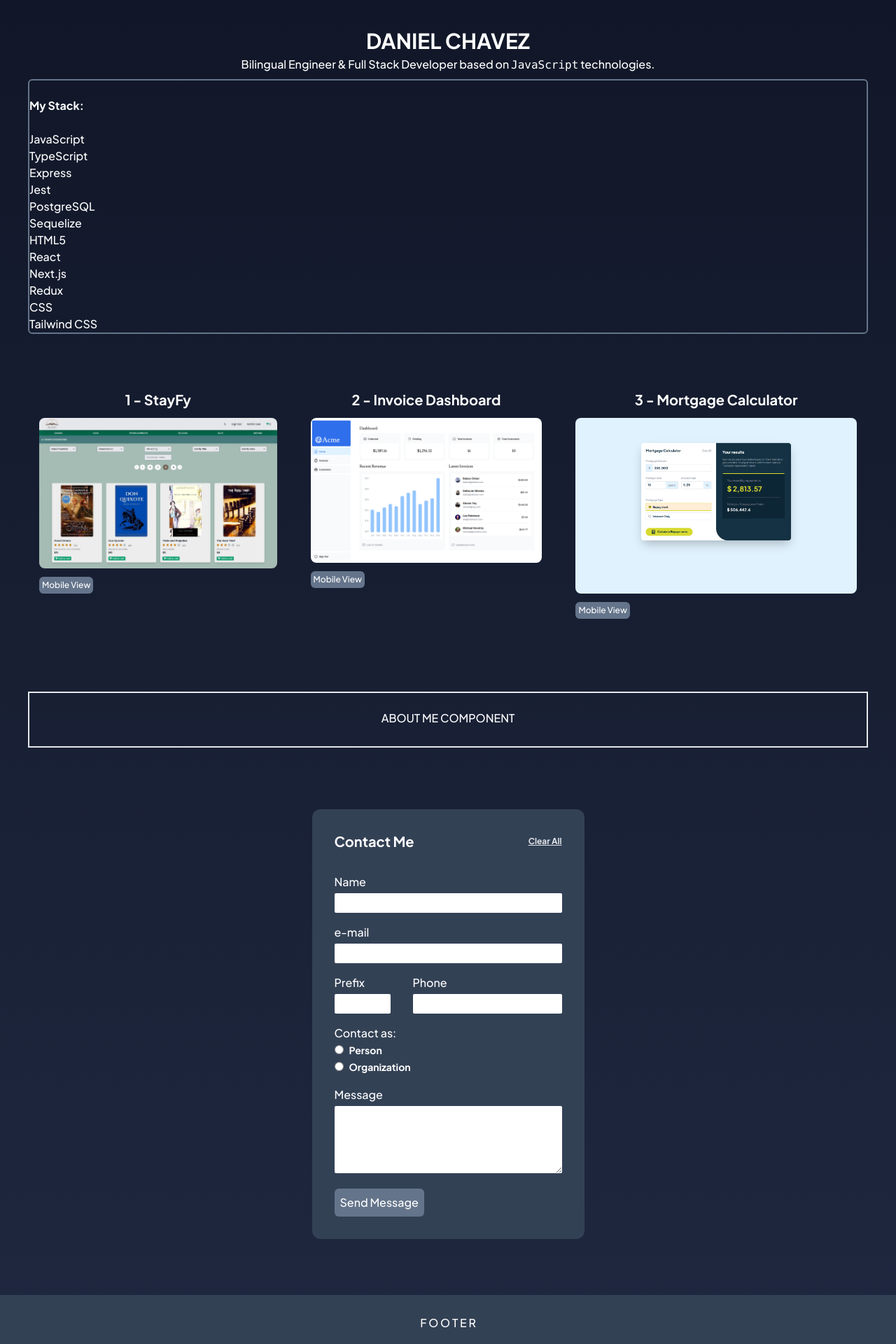
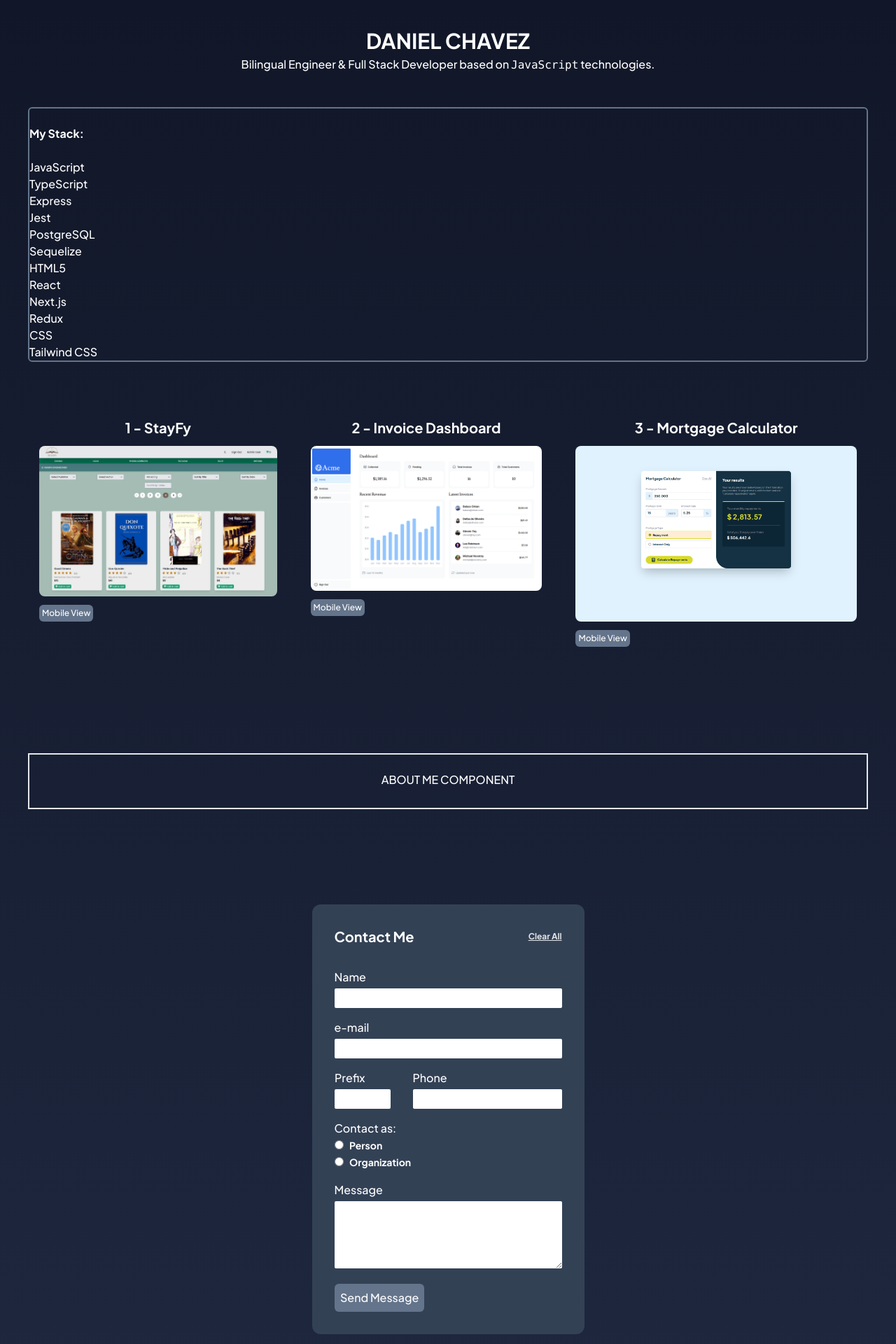
Before and after one commit to danielchavezs/portfolio, a Next.js app in the folder portfolio/: page / in a window 1280 px wide. Shown: the top 1920 px of the page at 70% size. Built offline with nearby package versions, Linux system fonts and the light colour scheme; a web font is replaced by a local one.

Commit message:
Animations added with AOS. Footer rendering error fixed.

```diff
--- a/portfolio/package.json
+++ b/portfolio/package.json
@@ -17,6 +17,7 @@
     "react-dom": "^18"
   },
   "devDependencies": {
+    "@types/aos": "^3.0.7",
     "@types/node": "^20",
     "@types/react": "^18",
     "@types/react-dom": "^18",
--- a/portfolio/src/app/components/aboutMe.tsx
+++ b/portfolio/src/app/components/aboutMe.tsx
@@ -1,6 +1,18 @@
+'use client'
+import { useEffect } from "react";
+import AOS from 'aos';
+import 'aos/dist/aos.css';
+
 export function AboutMe (){
+    useEffect(() => {
+        AOS.init({
+          // Configuración opcional
+          duration: 1500,
+        });
+      }, [])
+
     return (
-        <div className="border-2 my-12 w-full text-center h-20">
+        <div className="border-2 my-24 w-full text-center h-20" data-aos="fade-up">
             <h2 className="my-6">ABOUT ME COMPONENT</h2>
         </div>
     )
--- a/portfolio/src/app/components/contactForm.tsx
+++ b/portfolio/src/app/components/contactForm.tsx
@@ -1,12 +1,14 @@
 'use client'
-import { useState } from "react";
+import { useState, useEffect  } from "react";
 import contactFormAction from "../actions/contactFormAction";
 import { Errors, Parameters } from "../assets/types";
 // const { MAIL_ACCESS_KEY } = process.env;
+import AOS from 'aos';
+import 'aos/dist/aos.css';
 
 export default function ContactForm() {
-    const [parameters, setParameters] = useState({
-      name: "",
+  const [parameters, setParameters] = useState({
+    name: "",
       email: "",
       prefix: "",
       phone: "",
@@ -25,6 +27,14 @@ export default function ContactForm() {
       message: false,
       count: 0
     });
+
+    useEffect(() => {
+        AOS.init({
+          // Configuración opcional
+          duration: 1000,
+        });
+      }, []);
+
 
     const handleChange = (event: React.ChangeEvent<HTMLInputElement | HTMLTextAreaElement>) => {
       const property = event.target.name;
@@ -107,7 +117,7 @@ export default function ContactForm() {
     };
     // console.log("PARAMETERS CATCHED: ", parameters);
     return (
-        <div className="bg-slate-700 mt-10 flex flex-col items-center w-fit h-fit p-8 rounded-xl">
+        <div className="bg-slate-700 mt-10 flex flex-col items-center w-fit h-fit p-8 rounded-xl" data-aos="zoom-out">
             {/* <h1 className="flex font-bold text-xl mb-5 ">Contact me:</h1> */}
             {/* <div className="bg-white flex lg:flex-row md:flex-col md:rounded-2xl sm:flex-col max-w-fit shadow-2xl lg:rounded-2xl"> */}
 
--- a/portfolio/src/app/components/footer.tsx
+++ b/portfolio/src/app/components/footer.tsx
@@ -1,3 +1,4 @@
+// 'use client'
 import { MiniLogos } from "../assets/images";
 
 export function Footer () {
--- a/portfolio/src/app/components/projectsContainer.tsx
+++ b/portfolio/src/app/components/projectsContainer.tsx
@@ -1,9 +1,21 @@
+'use client'
 import { ProjectsType, ProjectType } from "../assets/types";
+import { useEffect } from "react";
 import ProjectComponent from "./projectComponent";
+import AOS from 'aos';
+import 'aos/dist/aos.css';
 
 export default function ProjectsContainer ({projects}: {projects: ProjectsType}){
+
+    useEffect(() => {
+        AOS.init({
+          // Configuración opcional
+          duration: 1500,
+        });
+      }, []);
+
     return (
-        <div className="flex lg:flex-row md:flex-col sm:flex-col gap-4 my-6">
+        <div className="flex lg:flex-row md:flex-col sm:flex-col gap-4 my-6" data-aos="fade-up">
             {projects.map((proj: ProjectType) => {
                 return (
                     <ProjectComponent
--- a/portfolio/src/app/components/stack.tsx
+++ b/portfolio/src/app/components/stack.tsx
@@ -1,6 +1,19 @@
+'use client'
+import { useEffect } from 'react';
+import AOS from 'aos';
+import 'aos/dist/aos.css';
+
 export function Stack () {
+
+  useEffect(() => {
+    AOS.init({
+      // Configuración opcional
+      duration: 1500,
+    });
+  }, []);
+
     return (
-        <div className= "flex flex-col justify-items-start w-full border-2 border-slate-500 mt-2 mb-10 rounded-md">
+        <div className= "flex flex-col justify-items-start w-full border-2 border-slate-500 mt-12 mb-10 rounded-md"  data-aos="fade">
         <h2 className="flex font-bold m-6 ml-0">My Stack:</h2>
           <div
           // className="grid-cols-3 gap-4"
--- a/portfolio/src/app/layout.tsx
+++ b/portfolio/src/app/layout.tsx
@@ -18,8 +18,10 @@ export default function RootLayout({
 }>) {
   return (
     <html lang="en">
-      <body className={plusJakartaSans.className}>{children}</body>
-      <Footer/>
+      <body className={plusJakartaSans.className}>
+        {children}
+        <Footer/>
+      </body>
     </html>
   );
-}
+};
--- a/portfolio/src/app/page.tsx
+++ b/portfolio/src/app/page.tsx
@@ -1,10 +1,7 @@
 import ContactForm from "./components/contactForm";
-import ProjectComponent from "./components/projectComponent";
 import { projects } from "./assets/seed";
-import { ProjectType } from "./assets/types";
 import ProjectsContainer from "./components/projectsContainer";
 import { Stack } from "./components/stack";
-import { Footer } from "./components/footer";
 import { AboutMe } from "./components/aboutMe";
 
 export default function Home() {
@@ -20,4 +17,4 @@ export default function Home() {
         {/* <Footer/> */}
     </main>
   );
-}
+};
```
Also changed, not shown: 1 other file (tests, documents, lock files or other folders).
